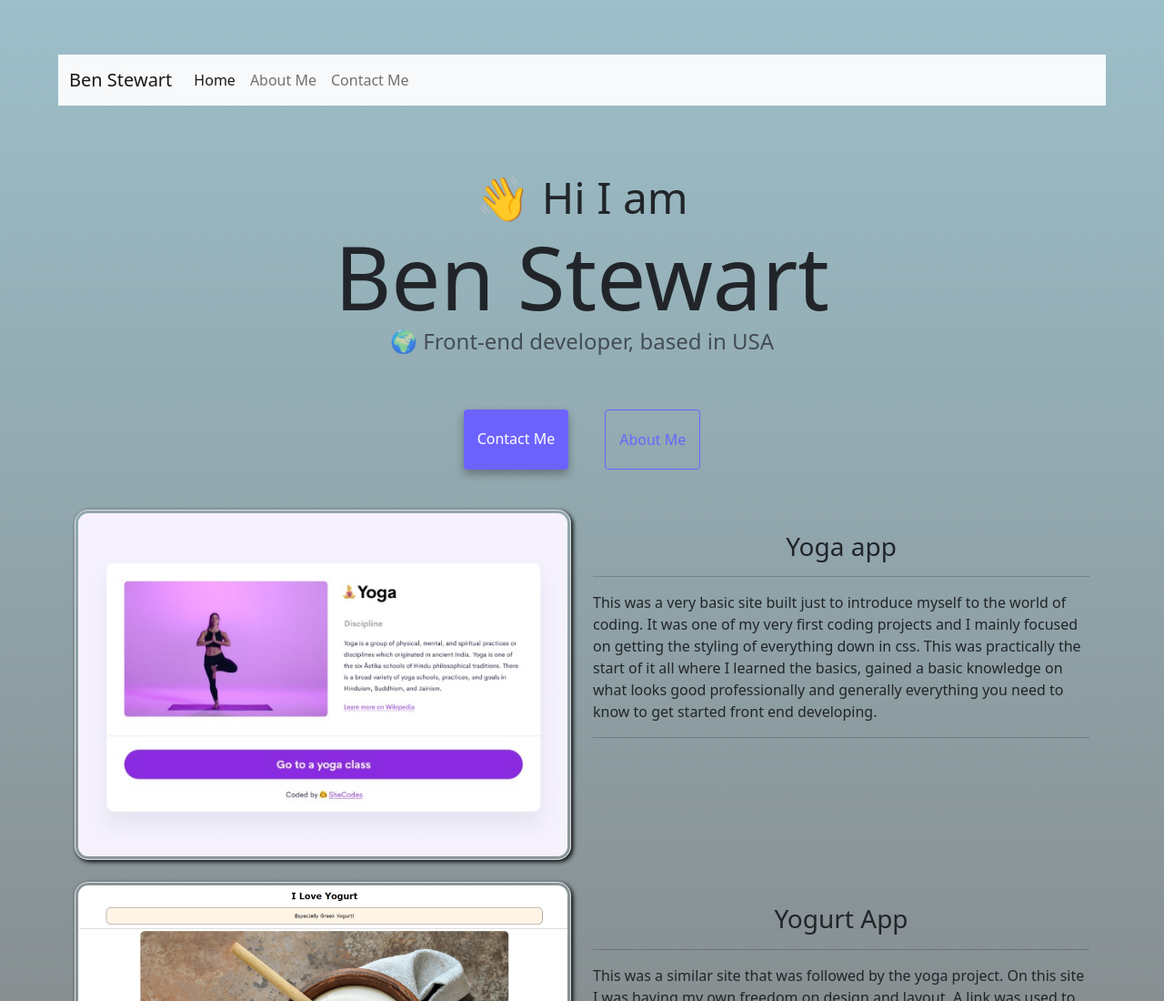
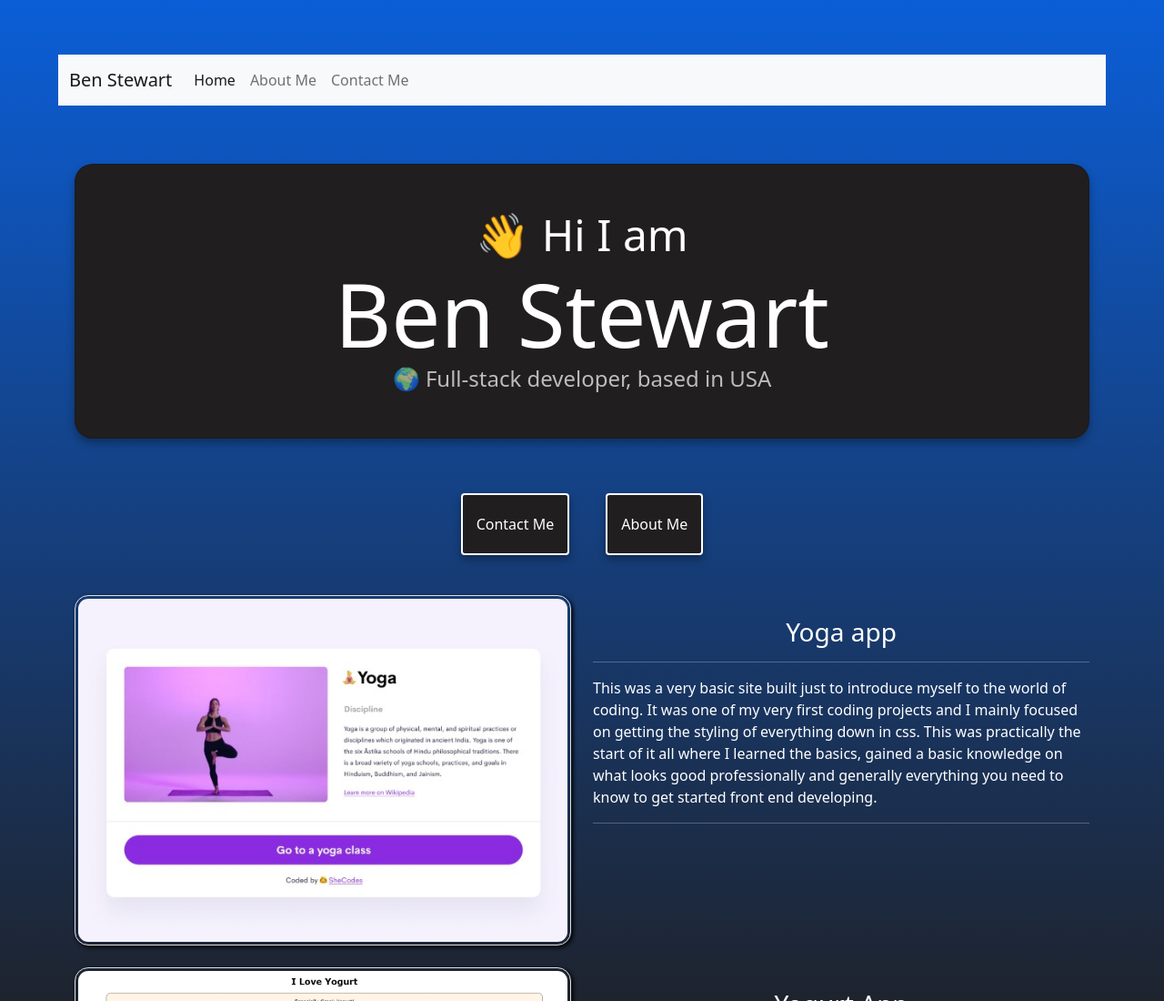
Before and after one commit to Benstewart17/ben-stewart-page, a plain HTML site: page index.html in a window 1280 px wide. Shown: the top 1100 px of the page at 91% size. Drawn offline with nearby package versions, Linux system fonts and the light colour scheme.

Commit message:
updated format

```diff
--- a/index.html
+++ b/index.html
@@ -48,9 +48,13 @@
       </div>
     </nav>
     <br />
-    <h2 class="mt-5">👋 Hi I am</h2>
-    <h1>Ben Stewart</h1>
-    <h3>🌍 Front-end developer, based in USA</h3>
+    <div class="container">
+      <div class="card header">
+        <h2 class="mt-5">👋 Hi I am</h2>
+        <h1>Ben Stewart</h1>
+        <h3>🌍 Full-stack developer, based in USA</h3>
+      </div>
+    </div>
     <div class="navigation-links">
       <a href="about.html#contact" class="contact-link">Contact me</a>
       <a href="about.html" class="about-link">About me</a>
--- a/style.css
+++ b/style.css
@@ -5,7 +5,8 @@
 }
 
 body {
-  background: linear-gradient(rgb(156, 191, 202) 0%, rgb(134, 141, 143) 50%);
+  color: white;
+  background: linear-gradient(#0B5ED7 0%, rgb(32, 30, 30) 50%);
   margin: 60px auto;
   max-width: 90%;
 }
@@ -30,16 +31,23 @@ h3 {
   opacity: 0.7;
 }
 
-nav {
-  width: 100%;
-}
-
 p {
   padding: 20px;
   border-radius: 4px;
   font-size: 18px;
   line-height: 1.5;
   text-align: center;
+}
+
+
+
+.header {
+  margin-top: 40px;
+  color: white;
+  padding: 0px 0px 50px 0px;
+  border-radius: 20px;
+  background-color: rgb(32, 30, 30);
+  box-shadow: var(--box-shadow);
 }
 
 .certificateHeading {
@@ -64,6 +72,12 @@ p {
   font-size: 40px;
   font-weight: bold;
   text-align: center;
+  transition: 1000ms ease-in-out;
+}
+
+.resume:hover {
+  font-size: 64px;
+  color: white;
 }
 
 .navigation-links {
@@ -73,28 +87,34 @@ p {
 }
 
 .navigation-links a {
+  box-shadow: var(--box-shadow);
+  border: 2px solid white;
+  color: white;
+  background-color: rgb(32, 30, 30);
   margin: 20px;
   border-radius: 4px;
   padding: 20px 15px;
   text-decoration: none;
   text-transform: capitalize;
+  transition: 400ms ease-in-out;
 }
 
-.contact-link {
-  background: var(--primary-color);
-  box-shadow: var(--box-shadow);
-  color: white;
-}
-
-.about-link {
-  color: var(--primary-color);
-  border: 1px solid var(--primary-color);
+.navigation-links a:hover {
+  color: rgb(32, 30, 30);
+  background-color: white;
+  border: 2px solid rgb(32, 30, 30);
 }
 
 .homepage-link {
-  color: var(--primary-color);
+  margin: 0 auto;
+  color: black;
   text-align: center;
   display: block;
+}
+
+.homepage-link:hover {
+  color: white;
+  text-decoration: none;
 }
 
 .about-paragraphs {
@@ -112,6 +132,7 @@ p {
   color: var(--primary-color);
   font-size: 28px;
   text-decoration: none;
+  transition: 200ms ease-in-out;
 }
 
 .email-link:hover {
```
Also changed, not shown: about.html (+1 -1 lines).
